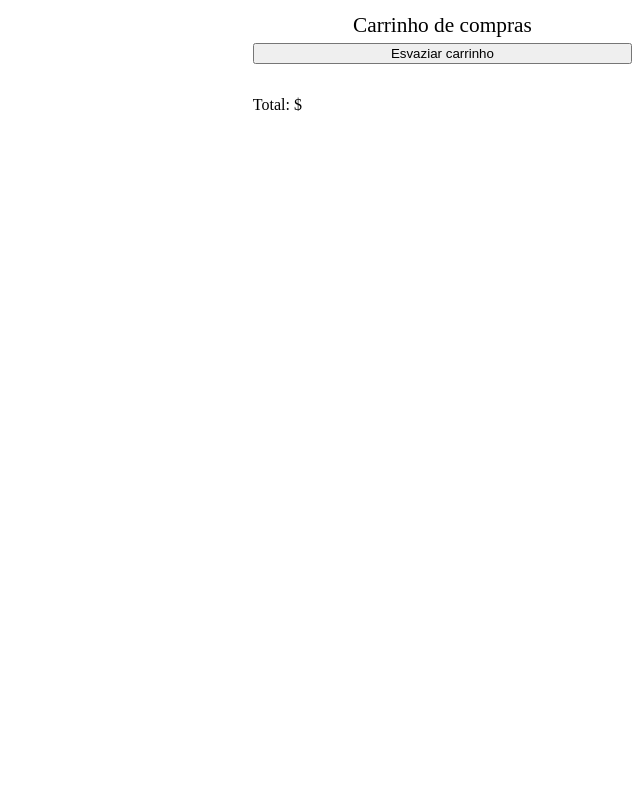
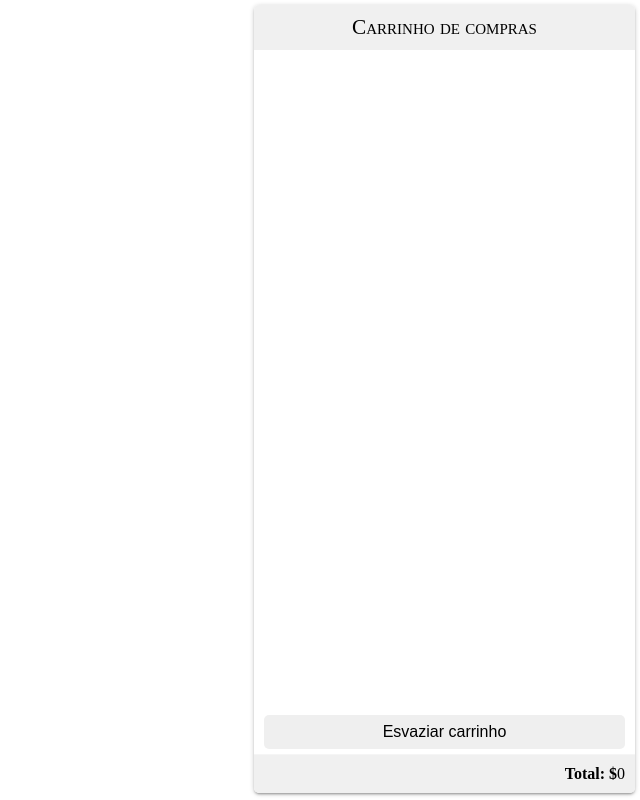
Before and after one commit to betrybe/marcospaulo-test, a website: page index.html in a window 1280 px wide. Shown: the whole page, without its empty margins (640-1280 px from the left). Drawn offline with Linux system fonts and the light colour scheme; no server answers.

Commit message:
Update the visual style of products and cart

```diff
--- a/index.html
+++ b/index.html
@@ -14,10 +14,10 @@
       <section class="items"></section>
       <section class="cart">
         <span class="cart__title">Carrinho de compras</span>
+        <ol class="cart__items"></ol>
         <button class="empty-cart">Esvaziar carrinho</button>
-        <ol class="cart__items"></ol>
         <div class="cart__total">
-          Total: $<span class="total-price"></span>
+          <span class="cart__total__title">Total: $</span><span class="total-price">0</span>
         </div>
       </section>
     </section>
--- a/style.css
+++ b/style.css
@@ -1,3 +1,61 @@
+body {
+  margin: 0;
+  padding: 0;
+}
+
+button {
+  border: none;
+  padding: 8px 16px;
+  text-align: center;
+  text-decoration: none;
+  font-size: 16px;
+  transition-duration: 0.4s;
+  cursor: pointer;
+}
+
+.cart , .item {
+  box-shadow: 0 1px 5px rgba(0, 0, 0, 0.2),
+    0 2px 2px rgba(0, 0, 0, 0.14),
+    0 3px 1px -2px rgba(0, 0, 0, 0.12);
+  background-color: white;
+  overflow: hidden;
+}
+
+.cart__items {
+  flex: 1;
+  overflow: auto;
+  margin: 0;
+  padding: 0;
+}
+
+.cart__item {
+  display: block;
+  list-style: none;
+  margin: 5px;
+  border: 1px solid gainsboro;
+  padding: 5px;
+  background-color: whitesmoke;
+  transition-duration: 0.4s;
+  cursor: pointer;
+}
+
+.cart__total {
+  border-top: 1px solid whitesmoke;
+  padding: 10px;
+  display: flex;
+  background-color: rgb(240, 240, 240);
+}
+
+.cart__total__title {
+  flex: 1;
+  font-weight: 600;
+  text-align: right;
+}
+
+.empty-cart {
+  margin: 5px 10px;
+}
+
 .container {
   display: flex;
   justify-content: space-around;
@@ -9,16 +67,16 @@
   flex-basis: 70%;
   flex-wrap: wrap;
   justify-content: center;
+  height: 100vh;
+  overflow: auto;
 }
 
 .item {
-  border: 2px solid blue;
-  border-radius: 5px;
   box-sizing: border-box;
   display: flex;
   flex-direction: column;
   height: auto;
-  margin: 5px;
+  margin: 8px;
   width: 200px;
 }
 
@@ -30,6 +88,11 @@
   flex-grow: 1;
   padding: 10px;
   text-align: center;
+  border-bottom: 1px solid whitesmoke;
+  font-variant: small-caps;
+  background-color: whitesmoke;
+  align-items: center;
+  display: flex;
 }
 
 .item .item__image {
@@ -37,24 +100,29 @@
 }
 
 .item .item__add {
-  background-color: green;
+  background-color: rgb(76, 175, 80);
+  color: white;
   border: 0;
-  cursor: pointer;
   margin: 0;
-  padding: 5px;
 }
 
 .cart {
   display: flex;
   flex-basis: 30%;
   flex-flow: column wrap;
+  height: 98.5vh;
+  margin-right: 5px;
+  margin-top: 5px;
+  margin-left: 5px;
+  box-sizing: border-box;
 }
 
 .cart .cart__title {
-  flex-basis: 1;
   font-size: 16pt;
   text-align: center;
-  padding: 5px;
+  background-color: rgb(240, 240, 240);
+  padding: 10px;
+  font-variant: small-caps;
 }
 
 .loading {
@@ -64,3 +132,15 @@
   top: 5px;
   left: 5px;
 }
+
+.cart , .item , .loading , .empty-cart , .cart__item {
+  border-radius: 5px;
+}
+
+.empty-cart:hover , .cart__item:hover {
+  background-color: gainsboro;
+}
+
+.item__add:hover {
+  background-color: rgb(76, 199, 115);
+}
```
